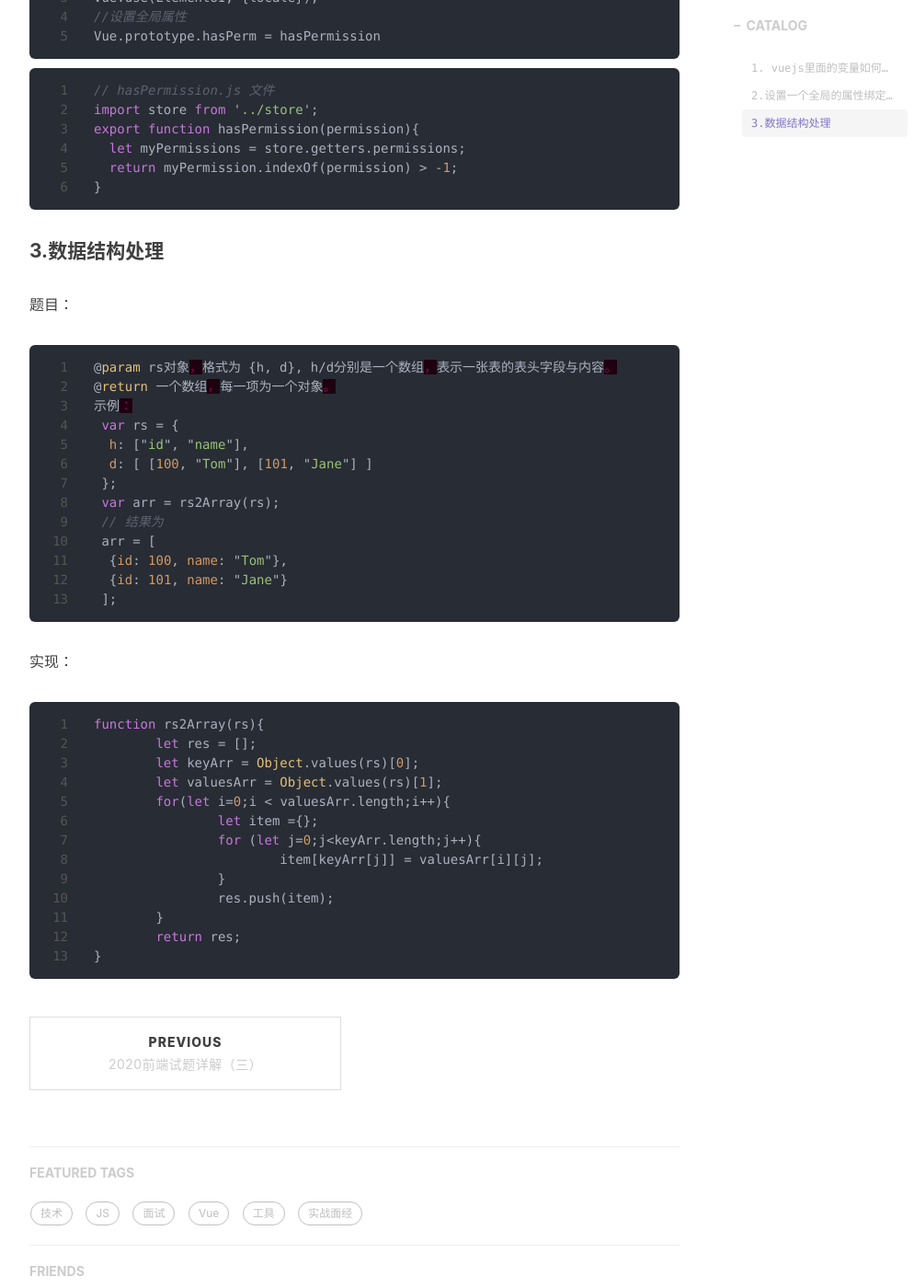
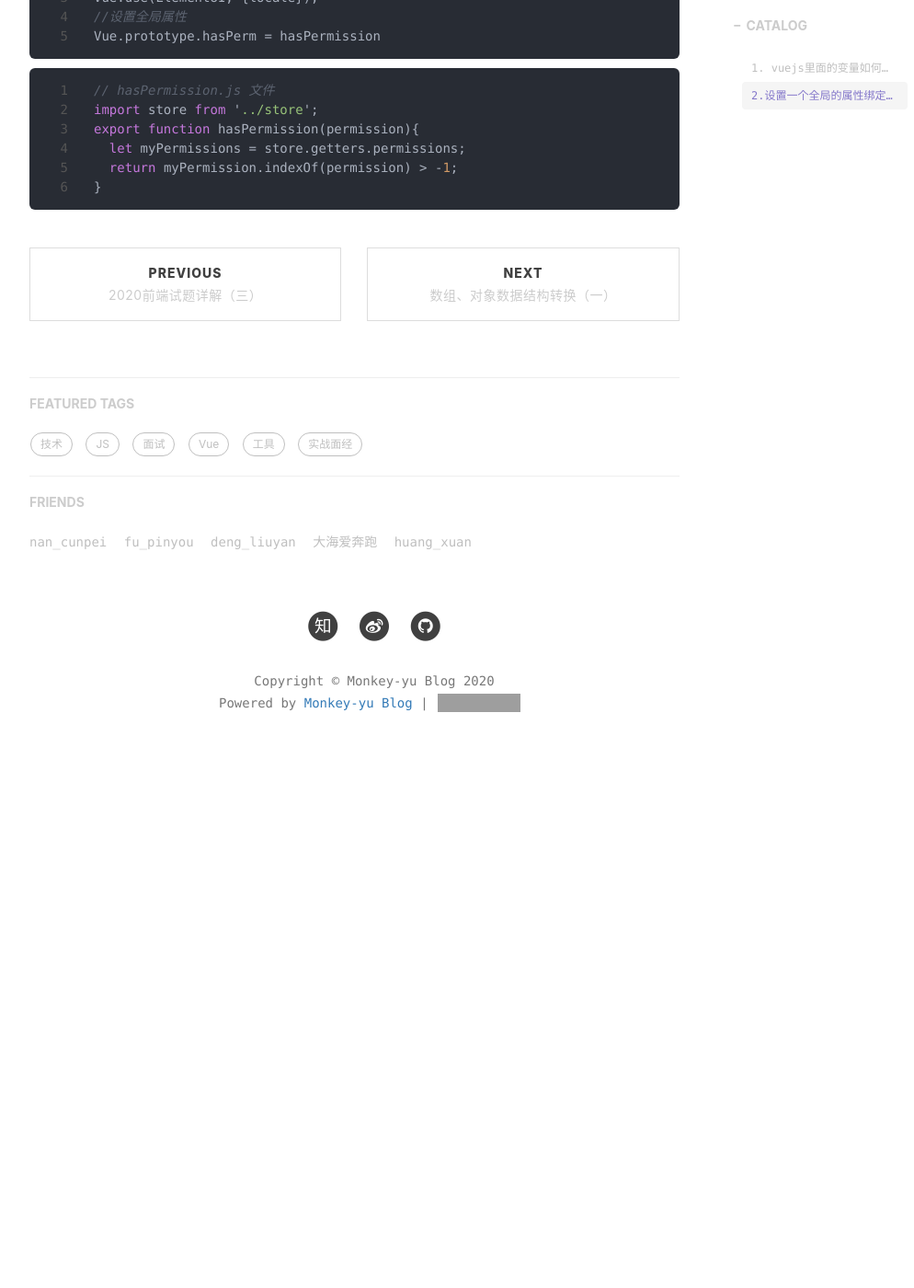
Before and after one commit to monkey-yu/monkey-yu.github.io, a Jekyll site: the page built from _posts/2020-09-14-vue-detail.md, in a window 1280 px wide and 1400 px high, scrolled down 1190 px. Shown: the whole window at 92% size, without its empty margins (233-1227 px from the left). Built offline with Jekyll 4.4.1, drawn with Linux system fonts in a browser that asks for light colours; nearby versions of some CDN libraries; comment, search, counter and statistics services are not loaded; after the commit the page ends 2032 px from its top, so only the background shows below that; grey boxes are pictures that could not be loaded.

Commit message:
update blog

````diff
--- a/_posts/2020-09-14-vue-detail.md
+++ b/_posts/2020-09-14-vue-detail.md
@@ -50,41 +50,3 @@ export function hasPermission(permission){
   return myPermission.indexOf(permission) > -1;
 }
 ```
-
-#### 3.数据结构处理
-
-题目：
-
-```javascript
-@param rs对象，格式为 {h, d}, h/d分别是一个数组，表示一张表的表头字段与内容。
-@return 一个数组，每一项为一个对象。
-示例：
- var rs = {
-  h: ["id", "name"],
-  d: [ [100, "Tom"], [101, "Jane"] ]
- };
- var arr = rs2Array(rs);
- // 结果为
- arr = [
-  {id: 100, name: "Tom"},
-  {id: 101, name: "Jane"}
- ];
-```
-
-实现：
-
-```javascript
-function rs2Array(rs){
-	let res = [];
-	let keyArr = Object.values(rs)[0];
-	let valuesArr = Object.values(rs)[1];
-	for(let i=0;i < valuesArr.length;i++){
-		let item ={};
-		for (let j=0;j<keyArr.length;j++){
-			item[keyArr[j]] = valuesArr[i][j];
-		}
-		res.push(item);
-	}
-	return res;
-}
-```
````
Also changed, not shown: _posts/2020-09-15-数据结构转换-1.md (added, +87 -0 lines).
